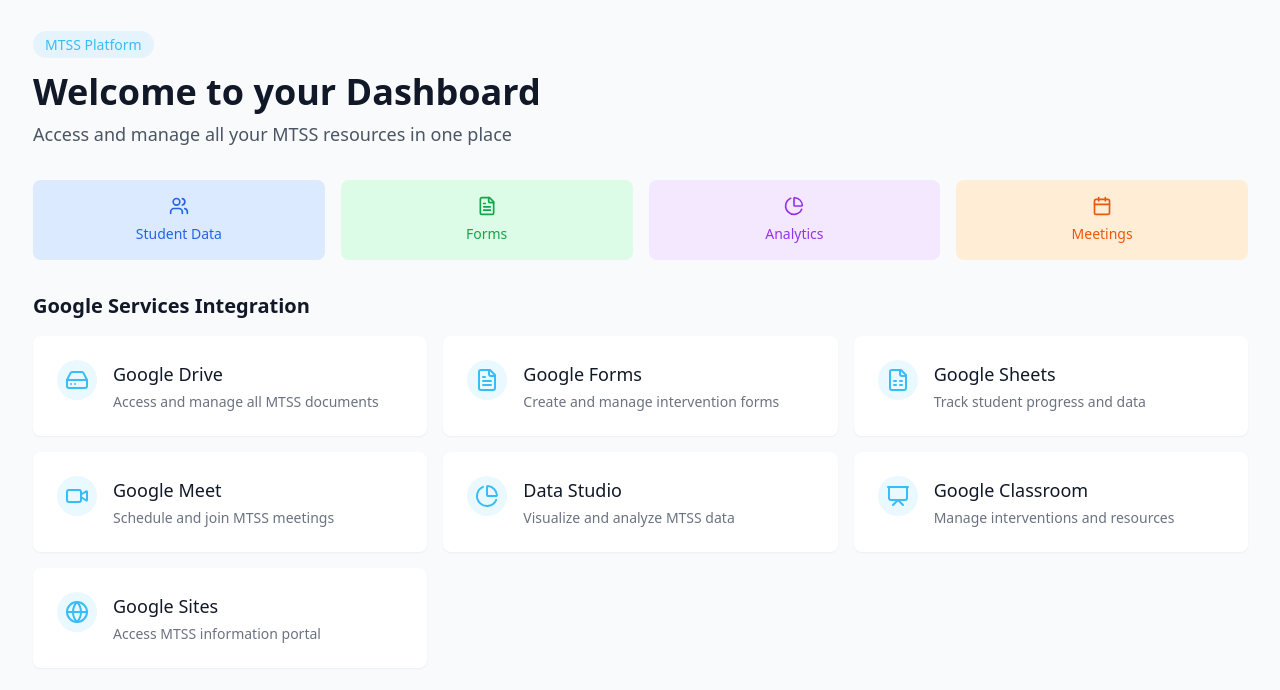
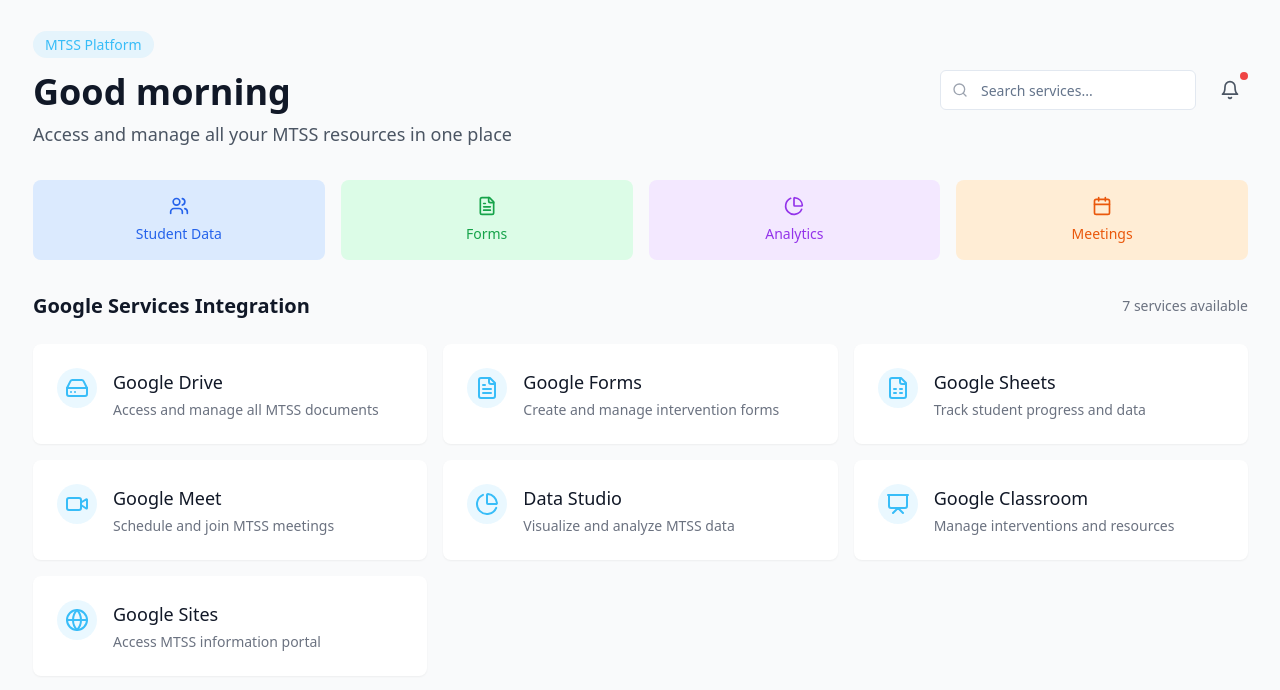
Before and after one commit to Cass345/mtss-harmony-platform, a React (Vite) app: page / in a window 1280 px wide. Shown: the top 690 px of the page. Built offline with nearby package versions, Linux system fonts and the light colour scheme.

Commit message:
Implement further project suggestions
This commit incorporates additional suggestions for the project, as requested.  Specific details of the implemented changes are omitted for brevity.

```diff
--- a/src/components/Dashboard/WelcomeHeader.tsx
+++ b/src/components/Dashboard/WelcomeHeader.tsx
@@ -2,18 +2,24 @@
 import { motion } from "framer-motion";
 
 const WelcomeHeader = () => {
+  const getCurrentTimeOfDay = () => {
+    const hour = new Date().getHours();
+    if (hour < 12) return "morning";
+    if (hour < 18) return "afternoon";
+    return "evening";
+  };
+
   return (
     <motion.div
       initial={{ opacity: 0, y: 20 }}
       animate={{ opacity: 1, y: 0 }}
       transition={{ duration: 0.6 }}
-      className="mb-8"
     >
       <span className="px-3 py-1 rounded-full bg-secondary/10 text-secondary text-sm font-medium">
         MTSS Platform
       </span>
       <h1 className="text-4xl font-bold text-gray-900 mt-4">
-        Welcome to your Dashboard
+        Good {getCurrentTimeOfDay()}
       </h1>
       <p className="text-lg text-gray-600 mt-2">
         Access and manage all your MTSS resources in one place
--- a/src/pages/Index.tsx
+++ b/src/pages/Index.tsx
@@ -8,15 +8,19 @@ import {
   PieChart,
   Presentation,
   Globe,
+  Search,
+  Bell,
 } from "lucide-react";
 import Navigation from "../components/Layout/Navigation";
 import ServiceCard from "../components/Dashboard/ServiceCard";
 import WelcomeHeader from "../components/Dashboard/WelcomeHeader";
 import QuickActions from "../components/Dashboard/QuickActions";
 import { motion } from "framer-motion";
+import { Input } from "@/components/ui/input";
 
 const Index = () => {
   const [isLoading, setIsLoading] = useState(false);
+  const [searchQuery, setSearchQuery] = useState("");
 
   const services = [
     {
@@ -63,26 +67,61 @@ const Index = () => {
     },
   ];
 
+  const filteredServices = services.filter(
+    service =>
+      service.title.toLowerCase().includes(searchQuery.toLowerCase()) ||
+      service.description.toLowerCase().includes(searchQuery.toLowerCase())
+  );
+
   return (
     <div className="min-h-screen bg-gray-50">
       <div className="flex">
         <Navigation />
 
         <main className="flex-1 p-8">
-          <WelcomeHeader />
+          <div className="flex justify-between items-center mb-8">
+            <WelcomeHeader />
+            <div className="flex items-center gap-4">
+              <div className="relative">
+                <Search className="absolute left-3 top-1/2 transform -translate-y-1/2 text-gray-400 w-4 h-4" />
+                <Input
+                  type="search"
+                  placeholder="Search services..."
+                  value={searchQuery}
+                  onChange={(e) => setSearchQuery(e.target.value)}
+                  className="pl-10 w-64"
+                />
+              </div>
+              <button className="relative p-2 rounded-full hover:bg-gray-100">
+                <Bell className="w-5 h-5 text-gray-600" />
+                <span className="absolute top-0 right-0 w-2 h-2 bg-red-500 rounded-full"></span>
+              </button>
+            </div>
+          </div>
+
           <QuickActions />
 
-          <section className="mb-8">
-            <h2 className="text-xl font-semibold text-gray-900 mb-4">
-              Google Services Integration
-            </h2>
-            <div className="grid grid-cols-1 md:grid-cols-2 lg:grid-cols-3 gap-4">
-              {services.map((service, index) => (
+          <section className="space-y-6">
+            <div className="flex items-center justify-between">
+              <h2 className="text-xl font-semibold text-gray-900">
+                Google Services Integration
+              </h2>
+              <div className="text-sm text-gray-500">
+                {filteredServices.length} services available
+              </div>
+            </div>
+
+            <motion.div
+              layout
+              className="grid grid-cols-1 md:grid-cols-2 lg:grid-cols-3 gap-4"
+            >
+              {filteredServices.map((service, index) => (
                 <motion.div
                   key={service.title}
                   initial={{ opacity: 0, y: 20 }}
                   animate={{ opacity: 1, y: 0 }}
                   transition={{ delay: index * 0.1 }}
+                  layout
                 >
                   <ServiceCard
                     title={service.title}
@@ -94,7 +133,17 @@ const Index = () => {
                   />
                 </motion.div>
               ))}
-            </div>
+            </motion.div>
+
+            {filteredServices.length === 0 && (
+              <motion.div
+                initial={{ opacity: 0 }}
+                animate={{ opacity: 1 }}
+                className="text-center py-8 text-gray-500"
+              >
+                No services found matching your search.
+              </motion.div>
+            )}
           </section>
         </main>
       </div>
```
